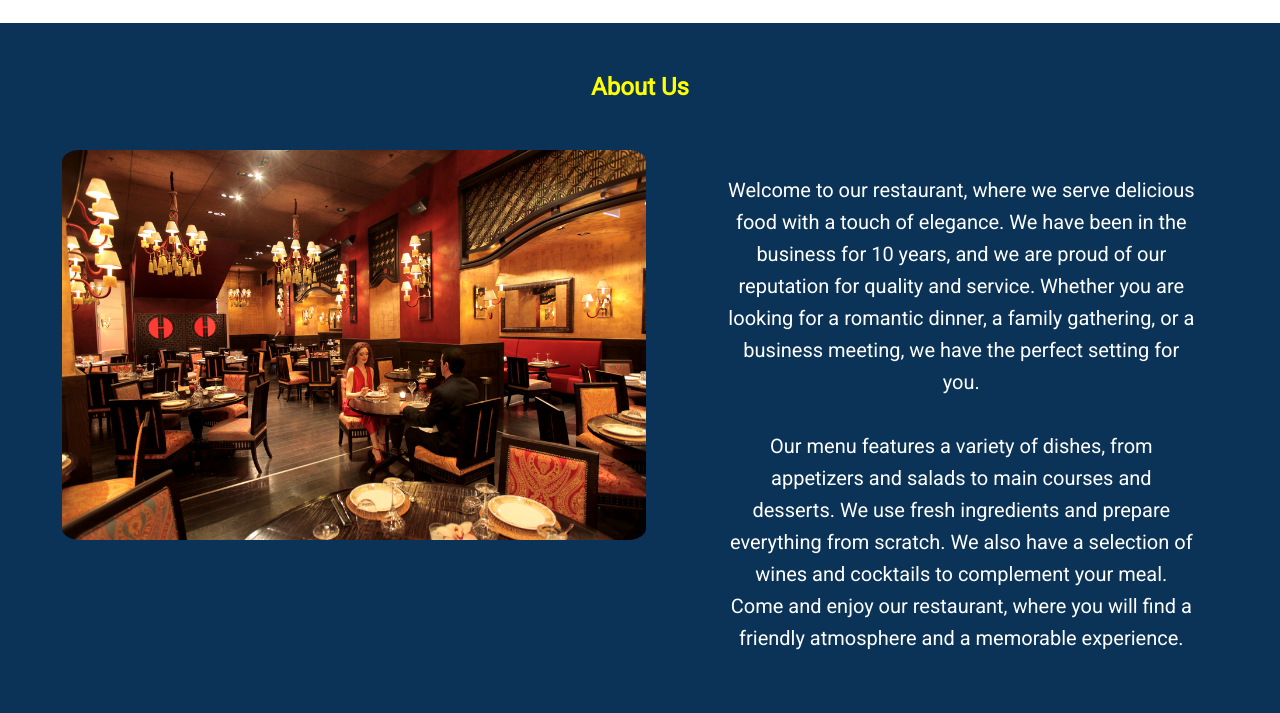
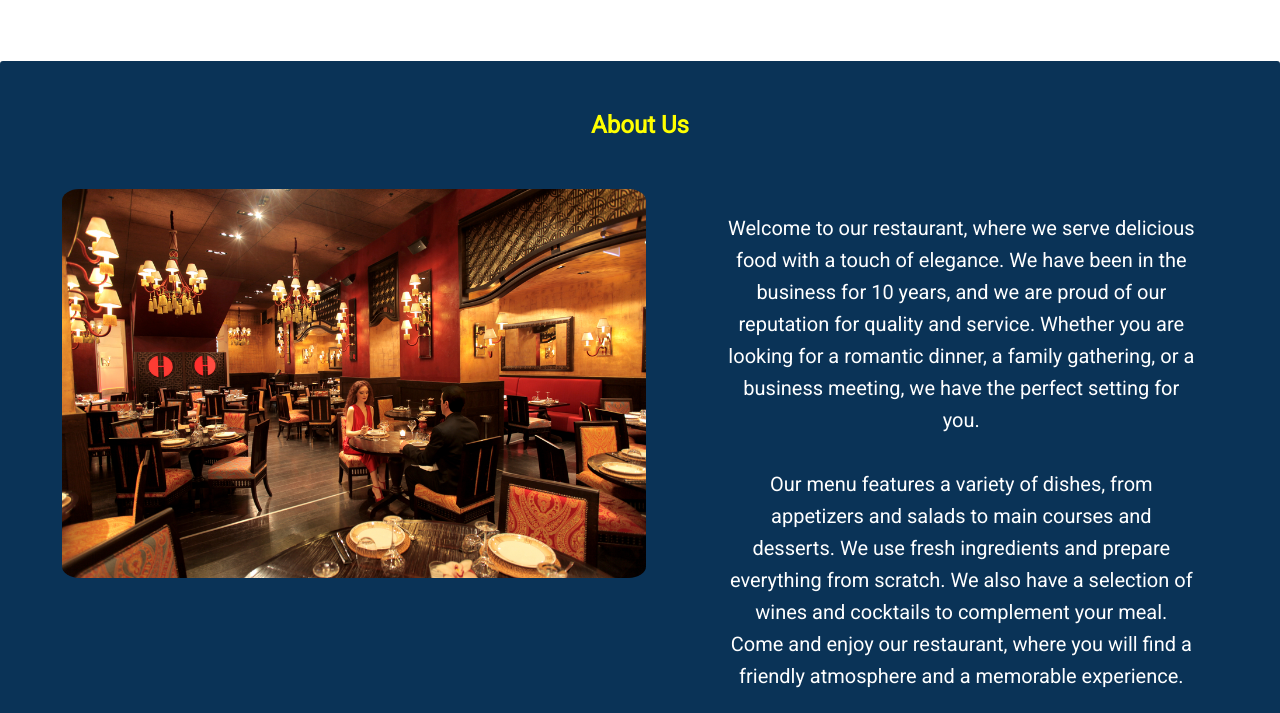
Before and after one commit to Bimlendu-Singh/FinalYearProject, a plain HTML site: page about.html in a window 1280 px wide. Shown: the part 87-800 px from the top of the page. Drawn offline with Linux system fonts and the light colour scheme; a web font is replaced by a local one.

Commit message:
about.html updated

```diff
--- a/css/style.css
+++ b/css/style.css
@@ -298,6 +298,8 @@ h2 {
 /* ***************************** About css starts here ************************************************ */
 
 .about-section {
+  margin: 5% auto;
+  border-radius: 3px;
   padding: 50px;
   text-align: center;
   background-color: rgb(10, 51, 87);
```
